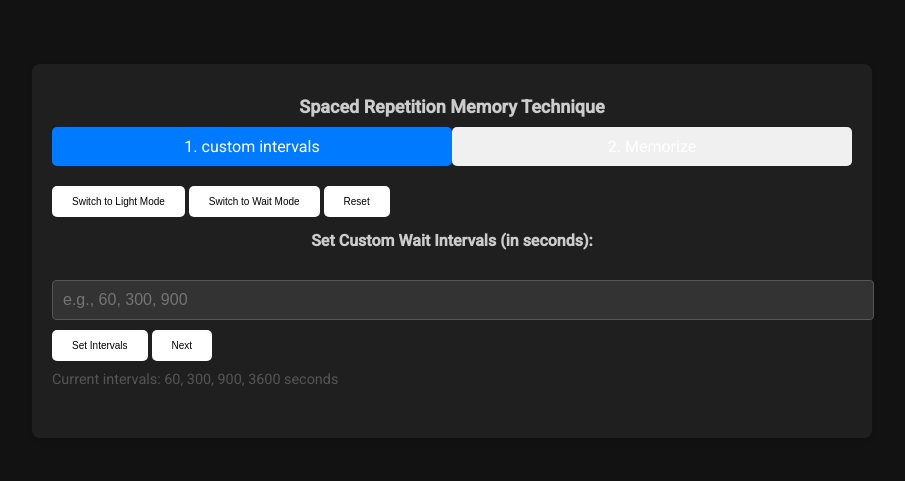
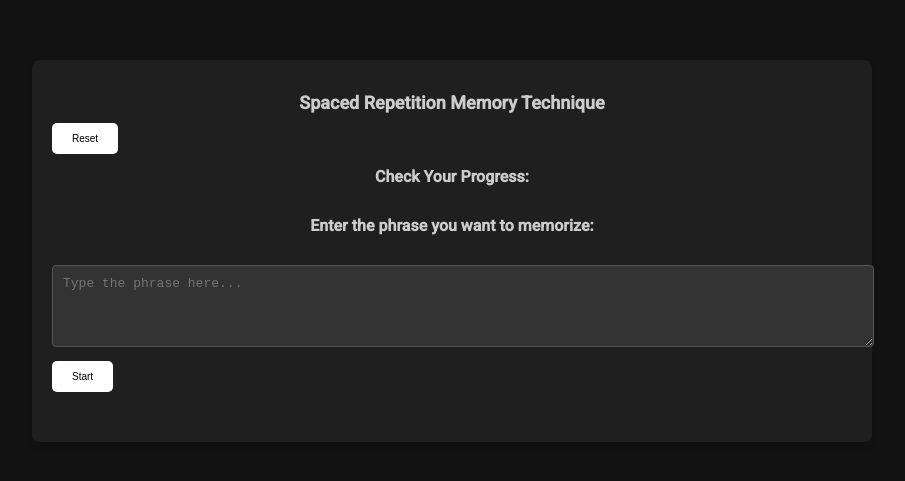
Before and after one commit to gabrielnino/spaced-repetition, a plain HTML site: page index.html in a window 1280 px wide. Shown: the part 169-650 px from the top of the page, without its empty margins (188-1093 px from the left). Drawn offline with Linux system fonts and the light colour scheme.

Commit message:
change ui
fix ui.

```diff
--- a/index.html
+++ b/index.html
@@ -10,37 +10,11 @@
 <body>
     <div class="container">
         <h1>Spaced Repetition Memory Technique</h1>
-
-        <!-- Stepper Control -->
-        <div class="stepper">
-            <div class="step active" id="step1">1. custom intervals</div>
-            <div class="step" id="step2">2. Memorize</div>
-        </div>
-
-        <!-- Dark Mode Toggle -->
-        <button id="darkModeToggle" class="toggle-btn" onclick="toggleDarkMode()">Switch to Light Mode</button>
-
-        <!-- Mode Toggle -->
-        <button id="modeToggle" class="toggle-btn" onclick="toggleMode()">Switch to Wait Mode</button>
-
         <!-- Reset Button -->
         <button id="resetButton" class="action-btn" onclick="reset()">Reset</button>
 
-
-        <!-- Step 1: Set Phrase -->
-        <div id="step1Content" class="step-content">
-            <!-- Section to set custom intervals -->
-            <div id="intervalSection" class="section">
-                <h2>Set Custom Wait Intervals (in seconds):</h2>
-                <input type="text" id="intervalInput" placeholder="e.g., 60, 300, 900" class="input-field">
-                <button onclick="setCustomIntervals()" class="action-btn">Set Intervals</button>
-                <button onclick="goToStep(2)" class="action-btn">Next</button>
-                <div id="currentIntervals" class="info-text">Current intervals: 60, 300, 900, 3600 seconds</div>
-            </div>
-
-        </div>
         <!-- Step 2: Memorization -->
-        <div id="step2Content" class="step-content" style="display: none;">
+        <div id="step2Content" class="step-content" style="display: block;">
             <!-- Phrase-interval section with hidden display -->
             <div id="phrase-intervalSection" class="section">
                 <h2>Check Your Progress:</h2>
@@ -52,7 +26,6 @@
                 <!-- Changed from input to textarea for multiline support -->
                 <textarea id="phraseInput" placeholder="Type the phrase here..." class="input-field" rows="4"></textarea>
                 <button onclick="setPhrase()" class="action-btn">Start</button>
-                <button onclick="goToStep(1)" class="action-btn">Back</button>
             </div>
 
             <!-- Memorization section -->
--- a/styles.css
+++ b/styles.css
@@ -39,7 +39,7 @@ h2 {
 .input-field {
     width: 100%;
     max-width: 100%;
-    height: 80%;
+    height: 100%;
     font-size: 1em;
     padding: 10px;
     margin-top: 10px;
```
